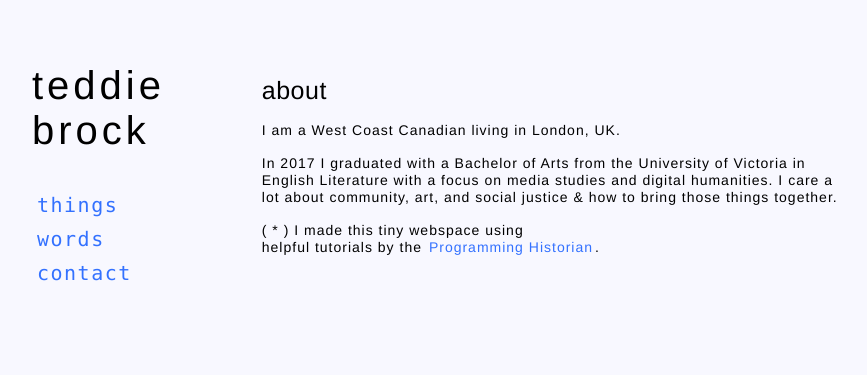
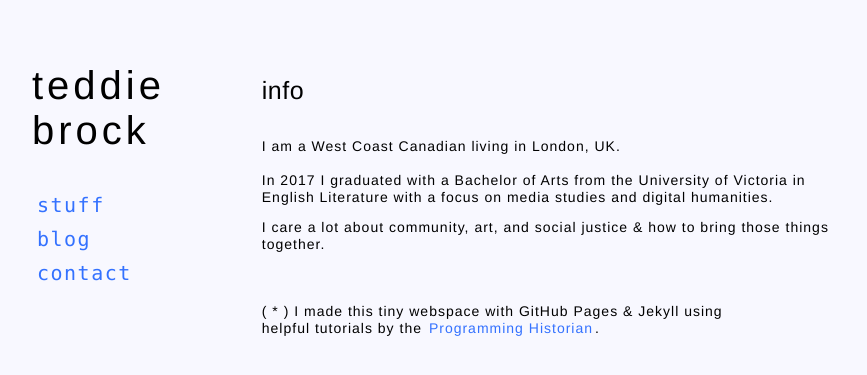
Before and after one commit to teddiebrock/blank-spaces, a Jekyll site: the page built from index.md, in a window 1280 px wide. Shown: the top 375 px of the page, without its empty margins (168-1035 px from the left). Built offline with Jekyll 4.4.1, drawn with Linux system fonts in a browser that asks for light colours.

Commit message:
content edits - blog still needs fix

```diff
--- a/_layouts/default.html
+++ b/_layouts/default.html
@@ -29,8 +29,8 @@
     <div class="navigation">
       <div class="banner"></span><a href="/"/>teddie<br>brock</a></div>
       <div class="nav-links">
-      <a href="/things">things</a>
-      <br><a href="/words">words</a>
+      <a href="/stuff">stuff</a>
+      <br><a href="/blog">blog</a>
       <br><a href="/contact">contact</a>
       <br>
     </div>
--- a/index.md
+++ b/index.md
@@ -2,10 +2,14 @@
 layout: default
 title: home
 ---
-# about
-
+# info
+<br>
 I am a West Coast Canadian living in London, UK.
 <br>
-<br>In 2017 I graduated with a Bachelor of Arts from the University of Victoria in English Literature with a focus on media studies and digital humanities. I care a lot about community, art, and social justice & how to bring those things together.<br>
+<br>In 2017 I graduated with a Bachelor of Arts from the University of Victoria in English Literature with a focus on media studies and digital humanities.
+
+I care a lot about community, art, and social justice & how to bring those things together.<br>
 <br>
-( * ) I made this tiny webspace using <br>helpful tutorials by the [Programming Historian](https://programminghistorian.org/).
+<br>
+<br>
+( * ) I made this tiny webspace with GitHub Pages & Jekyll using <br>helpful tutorials by the [Programming Historian](https://programminghistorian.org/).
```
Also changed, not shown: _posts/2018-03-03-website.md (+1 -3 lines), blog.md (renamed from words.md, +1 -1 lines), stuff.md (renamed from things.md, +4 -2 lines).
